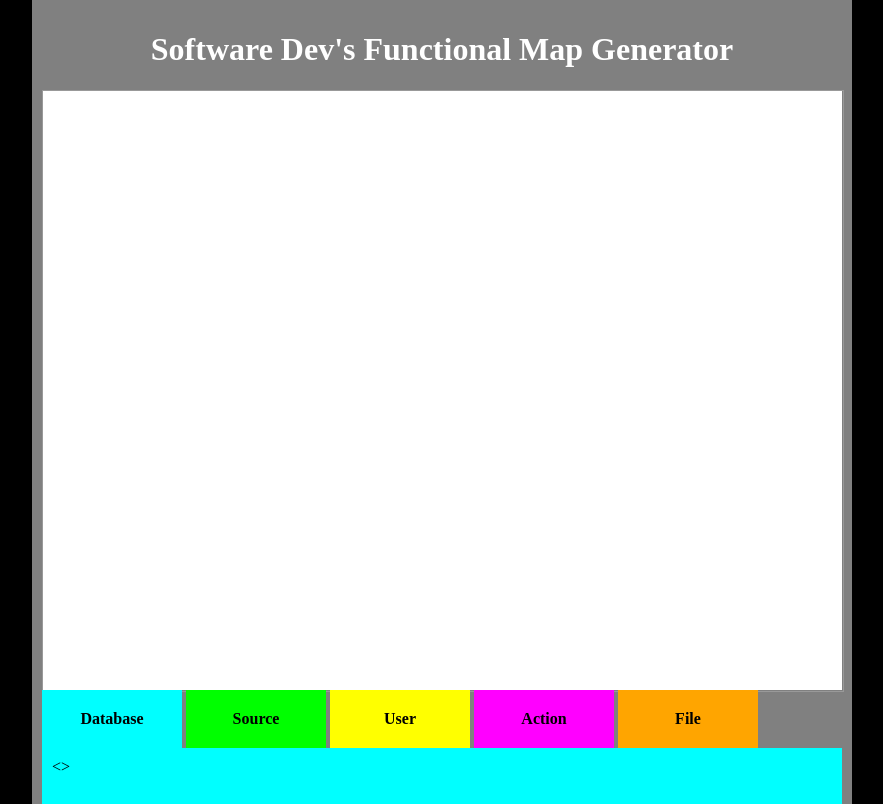
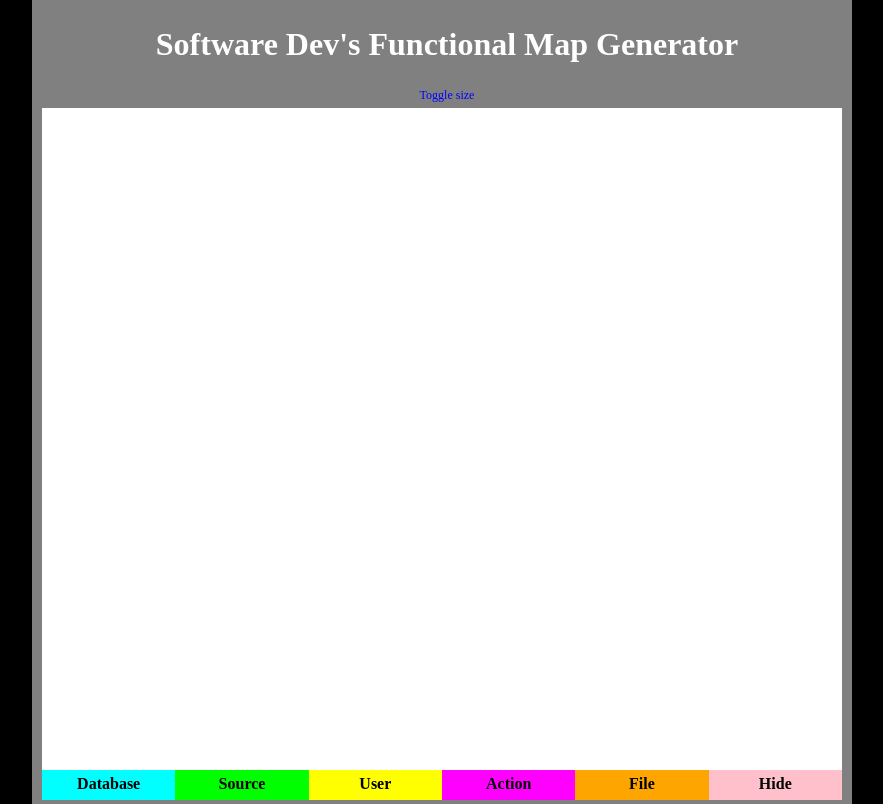
Before and after one commit to wlee0515/wlee0515.github.io, a plain HTML site: page pages/html/functionalmap/index.html in a window 1280 px wide. Shown: the top 804 px of the page, without its empty margins (198-1081 px from the left). Drawn offline with Linux system fonts and the light colour scheme.

Commit message:
Change layout

```diff
--- a/pages/css/theme_01.css
+++ b/pages/css/theme_01.css
@@ -6,6 +6,7 @@ body {
     color: white;
     font-size: 16px;
     text-align: center;
+    overflow: hidden;
 }
 
 #main-content-div {
@@ -14,6 +15,8 @@ body {
     margin: auto;
     padding: 10px;
     background-color: gray;
+    height: 100vh;
+    overflow: auto;
 }
 
 .navbar {
@@ -33,8 +36,7 @@ body {
 .nav-option-tab {
     display: inline-block;
     text-align: center;
-    width: 100px;
-    padding: 20px;
+    padding: 5px;
     margin: 0px;
     font-weight: bold;
 
@@ -72,3 +74,7 @@ body {
 .option-05{
     background-color: orange;
 }
+
+.option-06{
+    background-color: pink;
+}
--- a/pages/html/functionalmap/index.html
+++ b/pages/html/functionalmap/index.html
@@ -8,13 +8,14 @@
   <script src="./databasemap.js"></script>
   <style>
     #map-canvas-div {
-      width: 100%;
-      height: 600px;
-      background-color: white;
+      width: 100vw;
+      height: calc(100vh - 40px);
+      max-height: 100%;
+      max-width: 100%;
     }
 
     #map-textarea {
-      width: calc(100% - 15px);
+      width: calc(100% - 30px);
       height: calc(100% - 50px);
       overflow: scroll;
       margin: auto;
@@ -23,10 +24,64 @@
     #map-canvas {
       width: 100%;
       height: 100%;
+      margin: auto;
+      background-color: white;
+    }
+
+    #heading-div {
+      position: fixed;
+      top: 0px;
+      padding: 5px;
+      width: calc(100% - 20px);
+      max-width: 800px;
+      margin: auto;
+      z-index:1;
+      background-color: inherit;
+    }
+
+    #heading-checkbox {
+      display:none;
+    }
+
+    #heading-toggle {
+      font-size: 12px;
+      color: blue;
+    }
+
+    #heading-toggle:hover {
+      font-size: 12px;
+    }
+
+    #heading-checkbox:checked+h1{
+      font-size: 10px;
+    }
+
+    #app-div {
+      position: fixed;
+      bottom: 0px;
+      width: calc(100% - 20px);
+      max-width: 800px;
+      padding: 0px;
+      margin: auto;
     }
 
     .nav-option-display {
-      height: 400px;
+      height: 20vh;
+      width: 100%;
+    }
+
+    .navbar {
+      overflow-x: hidden;
+    }
+
+    .nav-option-tab {
+      height: 20px;
+      width: calc( 100% / 6 - 10px);
+      float: left;
+    }
+
+    .option-06 {
+      float: none;
     }
   </style>
   <script type="text/javascript">
@@ -137,11 +192,10 @@
 
     function drawLabelTextAt(iCtx, iCenterX, iCenterY, iText, iBackColor, iTextColor) {
 
-      if ("" != iBackColor)
-      {
+      if ("" != iBackColor) {
         iCtx.fillStyle = iBackColor;
         iCtx.strokeStyle = iTextColor;
-        drawRectCenteredAt(iCtx, iCenterX, iCenterY - 0.1*parseInt(iCtx.font), iCtx.measureText(iText).width + 10, parseInt(iCtx.font) + 5);
+        drawRectCenteredAt(iCtx, iCenterX, iCenterY - 0.1 * parseInt(iCtx.font), iCtx.measureText(iText).width + 10, parseInt(iCtx.font) + 5);
       }
 
       iCtx.fillStyle = iTextColor;
@@ -153,7 +207,7 @@
     function renderCanvas() {
 
       var wCanvasHeight = gCanvasWidth;
-      var wCanvasWidth =  gCanvasWidth;
+      var wCanvasWidth = gCanvasWidth;
 
       var wIconSize = 60;
       var wUserRadius = gCanvasWidth / 2 - 2.25 * wIconSize;
@@ -204,18 +258,18 @@
       // Scale to screen
       var dpr = window.devicePixelRatio || 1;
       var wNewSize = wCanvas.height;
-      if(wNewSize > wCanvas.width) wNewSize = wCanvas.width;
+      if (wNewSize > wCanvas.width) wNewSize = wCanvas.width;
       wNewSize /= dpr;
 
-      var wImageCenterX = wCanvas.width/2;
+      var wImageCenterX = wCanvas.width / 2;
       wImageCenterX /= dpr;
 
-      var wImageCenterY = wCanvas.height/2;
+      var wImageCenterY = wCanvas.height / 2;
       wImageCenterY /= dpr;
 
       wCtx.translate(wImageCenterX, wImageCenterY);
 
-      var wImageScale = wNewSize/wCanvasWidth;
+      var wImageScale = wNewSize / wCanvasWidth;
       wCtx.scale(wImageScale, wImageScale);
 
       wCtx.font = wFont;
@@ -275,8 +329,7 @@
 
           var wUserActionList = Database_getUserActionList(gFunctionalMapObject, wDatabaseUserList[i]);
 
-          if (0 != wUserActionList.length)
-          {
+          if (0 != wUserActionList.length) {
             var wSpacing = parseInt(wCtx.font) * 2.0;
             var wTotalHeight = wUserActionList.length * wSpacing;
             var wStart = -(wTotalHeight - wSpacing) / 2;
@@ -316,13 +369,13 @@
           wCtx.stroke();
 
           drawImageCenteredAt(wCtx, wImage_user, wCenterX, wCenterY - wTextHeight, wIconSize, wIconSize);
-          drawLabelTextAt(wCtx, wCenterX, wCenterY + wIconSize / 2 , wDatabaseUserList[i], wLabelColor, wTextColor);
+          drawLabelTextAt(wCtx, wCenterX, wCenterY + wIconSize / 2, wDatabaseUserList[i], wLabelColor, wTextColor);
 
         }
       }
 
       wCtx.beginPath();
-      wCtx.arc(wCanvasCenterX, wCanvasCenterY, 1.5*wIconSize, 0, 2 * Math.PI);
+      wCtx.arc(wCanvasCenterX, wCanvasCenterY, 1.5 * wIconSize, 0, 2 * Math.PI);
       wCtx.closePath();
       wCtx.fillStyle = wLabelColor;
       wCtx.strokeStyle = wTextColor;
@@ -330,10 +383,12 @@
       wCtx.stroke();
 
       drawImageCenteredAt(wCtx, wImage_db, wCanvasCenterX, wCanvasCenterY - parseInt(wCtx.font), wIconSize, wIconSize);
-      drawLabelTextAt(wCtx, wCanvasCenterX, wCanvasCenterY + wIconSize / 2 , wDatabaseName, wLabelColor, wTextColor);
+      drawLabelTextAt(wCtx, wCanvasCenterX, wCanvasCenterY + wIconSize / 2, wDatabaseName, wLabelColor, wTextColor);
 
-      wCtx.scale(1/wImageScale, 1/wImageScale);
+      wCtx.scale(1 / wImageScale, 1 / wImageScale);
       wCtx.translate(-wImageCenterX, -wImageCenterY);
+
+      window.requestAnimationFrame(renderCanvas);
     }
 
     function init() {
@@ -373,7 +428,7 @@
 
       loadObjToTextArea();
 
-      setInterval(renderCanvas, 30);
+      renderCanvas();
     }
 
 
@@ -397,9 +452,14 @@
 </head>
 <body onload="init()" onresize="resize()">
   <div id="main-content-div">
-    <h1>Software Dev's Functional Map Generator</h1>
+    <div id="heading-div">
+      <input id="heading-checkbox" type="checkbox" name="navmenu">
+      <h1><label for="heading-checkbox">Software Dev's Functional Map Generator</h1>
+      <label id="heading-toggle" for="heading-checkbox">Toggle size</label>
+    </div>
+    <div id="app-div">
       <div id="map-canvas-div">
-      <canvas id="map-canvas" style="border: 1px solid #999"></canvas>
+        <canvas id="map-canvas"></canvas>
       </div>
       <div class="navbar">
         <div class="navbar-menu">
@@ -408,10 +468,11 @@
           <label class="nav-option-tab option-03" for="nav-tab-03">User</label>
           <label class="nav-option-tab option-04" for="nav-tab-04">Action</label>
           <label class="nav-option-tab option-05" for="nav-tab-05">File</label>
+          <label class="nav-option-tab option-06" for="nav-tab-06">Hide</label>
         </div>
 
         <div class="nav-display">
-        <input class="nav-option-radio-bt" id="nav-tab-01" type="radio" name="navmenu" checked="checked">
+          <input class="nav-option-radio-bt" id="nav-tab-01" type="radio" name="navmenu">
           <div class="nav-option-display option-01">
             <>
           </div>
@@ -435,6 +496,8 @@
             <input type="button" value="Save" onclick="saveObject()" />
             <input type="file" id="FileInput" size="50" onchange="loadJSON()">
           </div>
+          <input class="nav-option-radio-bt" id="nav-tab-06" type="radio" name="navmenu">
+        </div>
       </div>
     </div>
   </div>
```
Lines whose indentation alone changed are shown as unchanged.
